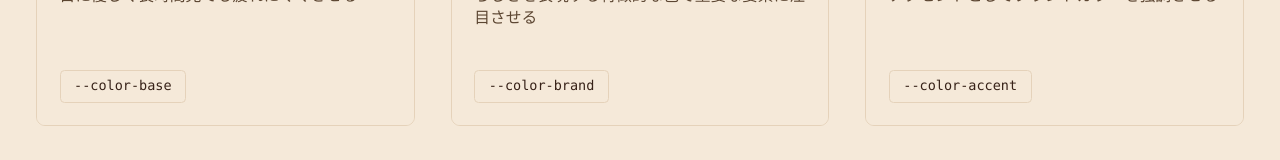
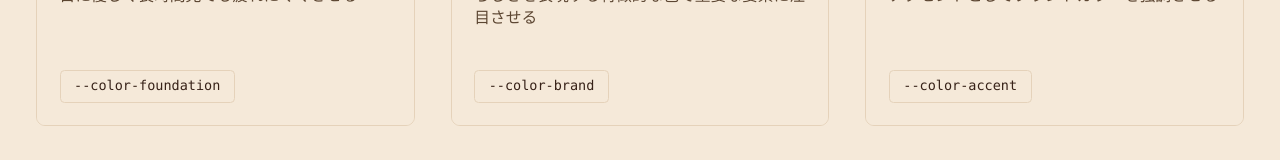
Before and after one commit to nnst0knnt/ourchizukan, a Next.js app: page /playgrounds/color-palette in a window 1280 px wide. Shown: the part 577-737 px from the top of the page. Built offline with nearby package versions, Linux system fonts and the light colour scheme.

Commit message:
💄 rename base color

```diff
--- a/app/playgrounds/color-palette/page.tsx
+++ b/app/playgrounds/color-palette/page.tsx
@@ -25,8 +25,8 @@ const colors: Color[] = [
     name: "ベースカラー",
     category: "背景色",
     description: "目に優しく長時間見ても疲れにくくさせる",
-    className: "bg-base",
-    cssVar: "--color-base",
+    className: "bg-foundation",
+    cssVar: "--color-foundation",
   },
   {
     name: "ブランドカラー",
@@ -98,13 +98,13 @@ const evaluations: Evaluation[] = [
   {
     name: "基本カラー",
     description: "アプリケーションの基本的な色を表現する",
-    background: "--color-base",
+    background: "--color-foundation",
     foreground: "--color-primary",
   },
   {
     name: "補助カラー",
     description: "アプリケーションの補助的な色を表現する",
-    background: "--color-base",
+    background: "--color-foundation",
     foreground: "--color-secondary",
   },
   {
@@ -142,10 +142,10 @@ export default function ColorPalette() {
   if (!theme.value || !contrast.value) return null;
 
   return (
-    <div className="min-h-screen bg-base text-primary flex flex-col antialiased">
+    <div className="min-h-screen bg-foundation text-primary flex flex-col antialiased">
       <div className="flex-1 flex flex-col gap-4 md:gap-6 lg:gap-8 px-4 md:px-6 lg:px-8 py-4 md:py-6 lg:py-8 max-w-6xl mx-auto w-full">
         <div className="flex flex-col gap-8">
-          <div className="relative flex flex-col gap-4 bg-base">
+          <div className="relative flex flex-col gap-4 bg-foundation">
             <h1 className="flex flex-row gap-2 items-center justify-between text-3xl font-bold text-primary">
               <span>カラーパレット</span>
               <span className="text-brand opacity-80">
@@ -163,8 +163,8 @@ export default function ColorPalette() {
             </div>
           </div>
 
-          <div className="flex flex-wrap gap-4 items-center bg-base">
-            <div className="min-w-47 flex items-center justify-between gap-4 px-4 py-3 rounded-lg border border-outline bg-base">
+          <div className="flex flex-wrap gap-4 items-center bg-foundation">
+            <div className="min-w-47 flex items-center justify-between gap-4 px-4 py-3 rounded-lg border border-outline bg-foundation">
               <span className="text-sm font-medium flex items-center gap-2 text-primary">
                 テーマ
               </span>
@@ -197,7 +197,7 @@ export default function ColorPalette() {
                 </span>
               </button>
             </div>
-            <div className="min-w-47 flex items-center justify-between gap-4 px-4 py-3 rounded-lg border border-outline bg-base">
+            <div className="min-w-47 flex items-center justify-between gap-4 px-4 py-3 rounded-lg border border-outline bg-foundation">
               <span className="text-sm font-medium flex items-center gap-2 text-primary">
                 コントラスト
               </span>
@@ -249,15 +249,15 @@ export default function ColorPalette() {
                   <div
                     className={`h-32 ${color.className} relative group-hover/card:h-36 transition-all duration-300 flex items-end justify-end border-b border-outline`}
                   >
-                    <div className="absolute top-3 left-3 bg-base border border-outline text-primary text-xs font-medium px-2 py-1 rounded shadow-sm">
+                    <div className="absolute top-3 left-3 bg-foundation border border-outline text-primary text-xs font-medium px-2 py-1 rounded shadow-sm">
                       {color.category}
                     </div>
-                    <div className="bg-base border border-outline text-primary text-xs font-mono px-2 py-1 m-3 rounded shadow-sm">
+                    <div className="bg-foundation border border-outline text-primary text-xs font-mono px-2 py-1 m-3 rounded shadow-sm">
                       {varsToHex(color.cssVar)}
                     </div>
                   </div>
 
-                  <div className="min-h-45 flex flex-col justify-between gap-4 p-5 flex-1 bg-base">
+                  <div className="min-h-45 flex flex-col justify-between gap-4 p-5 flex-1 bg-foundation">
                     <div className="flex flex-col gap-1.5">
                       <h3 className="font-bold text-lg flex items-center gap-2 text-primary">
                         <span
@@ -271,7 +271,7 @@ export default function ColorPalette() {
                     </div>
 
                     <div className="flex justify-start">
-                      <code className="bg-base border border-outline px-3 py-1.5 rounded text-xs font-mono text-primary">
+                      <code className="bg-foundation border border-outline px-3 py-1.5 rounded text-xs font-mono text-primary">
                         {color.cssVar}
                       </code>
                     </div>
@@ -314,9 +314,9 @@ export default function ColorPalette() {
                       </span>
                     </div>
 
-                    <div className="flex flex-col gap-5 p-5 bg-base">
+                    <div className="flex flex-col gap-5 p-5 bg-foundation">
                       <div className="flex flex-col gap-4">
-                        <div className="flex items-center justify-between p-3 rounded-lg border border-outline bg-base">
+                        <div className="flex items-center justify-between p-3 rounded-lg border border-outline bg-foundation">
                           <div className="flex flex-col gap-1">
                             <span className="text-xs font-medium text-secondary">
                               視認性スコア
--- a/styles/globals.css
+++ b/styles/globals.css
@@ -4,7 +4,7 @@
 
 /* デフォルト */
 :root {
-  --color-base: #f5e9d9;
+  --color-foundation: #f5e9d9;
   --color-brand: #8a3822;
   --color-accent: #3d4aa2;
   --color-foreground: #fdf8f3;
@@ -34,7 +34,7 @@
 
 /* ライトモード */
 [data-theme="light"] {
-  --color-base: #f5e9d9;
+  --color-foundation: #f5e9d9;
   --color-brand: #8a3822;
   --color-accent: #3d4aa2;
   --color-foreground: #fdf8f3;
@@ -48,7 +48,7 @@
 
 /* ダークモード */
 [data-theme="dark"] {
-  --color-base: #211e1b;
+  --color-foundation: #211e1b;
   --color-brand: #8d381b;
   --color-accent: #4349a7;
   --color-foreground: #f8f5f0;
@@ -62,7 +62,7 @@
 
 /* ライトモード + 高コントラスト */
 [data-theme="light"][data-contrast="high"] {
-  --color-base: #f0f0f0;
+  --color-foundation: #f0f0f0;
   --color-brand: #96371c;
   --color-accent: #3b4da0;
   --color-foreground: #ffffff;
@@ -76,7 +76,7 @@
 
 /* ダークモード + 高コントラスト */
 [data-theme="dark"][data-contrast="high"] {
-  --color-base: #1a1a1a;
+  --color-foundation: #1a1a1a;
   --color-brand: #963511;
   --color-accent: #464ca0;
   --color-foreground: #ffffff;
--- a/tailwind.config.ts
+++ b/tailwind.config.ts
@@ -9,7 +9,7 @@ const config: Config = {
   theme: {
     extend: {
       colors: {
-        base: "var(--color-base)",
+        foundation: "var(--color-foundation)",
         brand: "var(--color-brand)",
         accent: "var(--color-accent)",
         foreground: "var(--color-foreground)",
```
